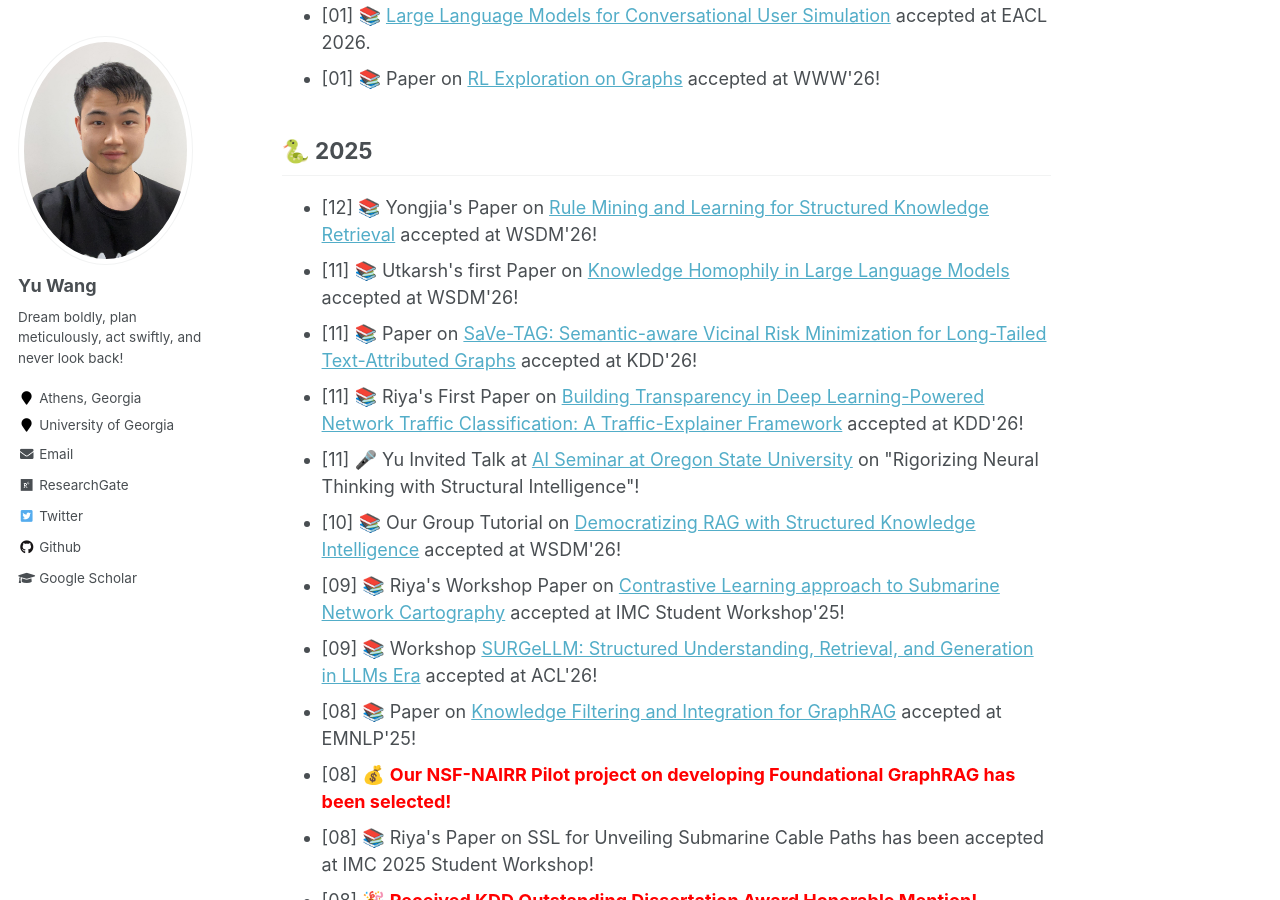
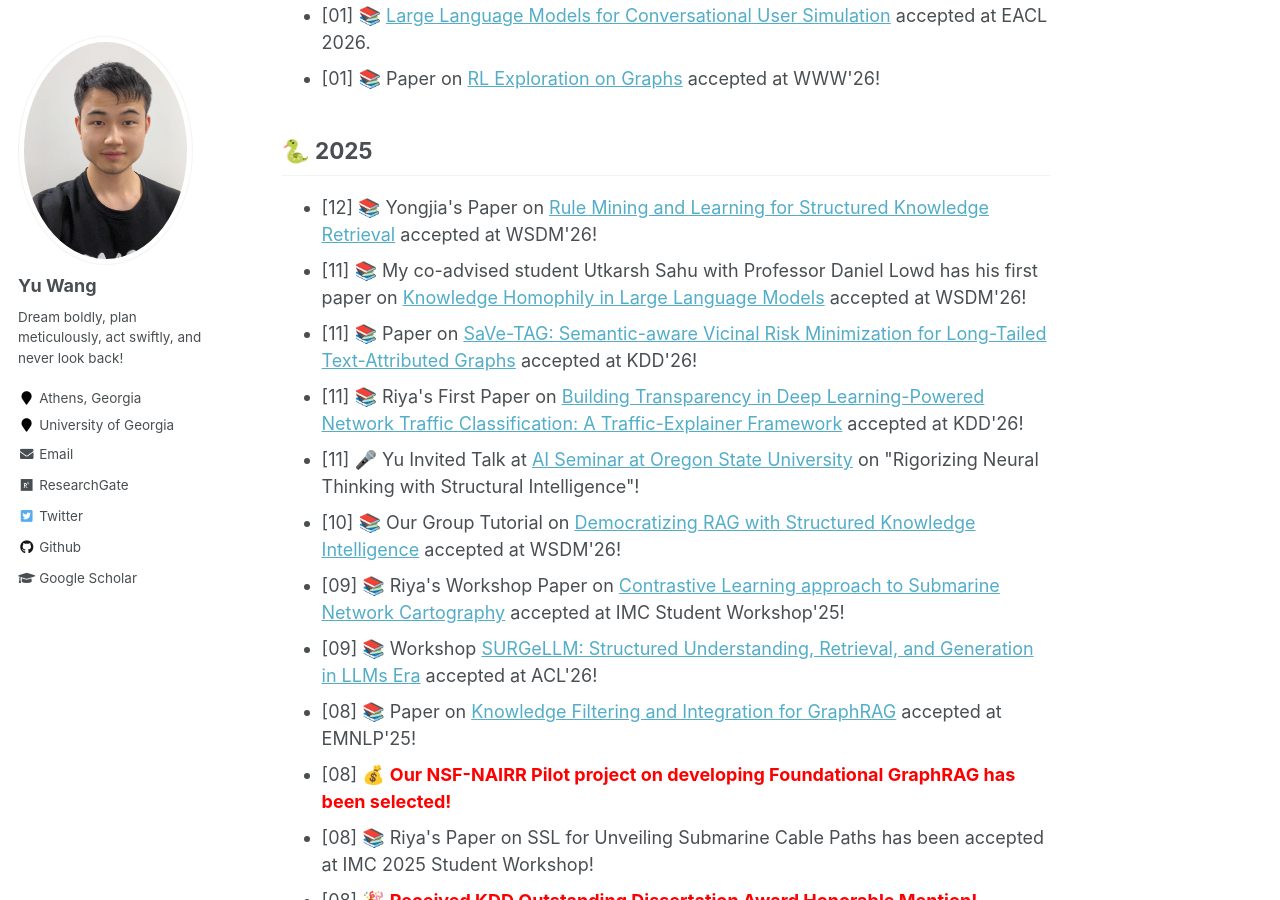
Before and after one commit to yuwang0103/yuwang0103.github.io, a Jekyll site: the page built from _pages/about.md, in a window 1280 px wide and 900 px high, scrolled down 2226 px. Built offline with Jekyll 4.4.1, drawn with Linux system fonts in a browser that asks for light colours.

Commit message:
Update Utkarsh co-advising note

```diff
--- a/_pages/about.md
+++ b/_pages/about.md
@@ -61,7 +61,7 @@ News
 -----
 <ul>
 <li>[12] 📚 Yongjia's Paper on  <a href=''>Rule Mining and Learning for Structured Knowledge Retrieval</a> accepted at WSDM'26!</li>
-<li>[11] 📚 Utkarsh's first Paper on  <a href='https://arxiv.org/abs/2509.23773'>Knowledge Homophily in Large Language Models</a> accepted at WSDM'26!</li>
+<li>[11] 📚 My co-advised student Utkarsh Sahu with Professor Daniel Lowd has his first paper on <a href='https://arxiv.org/abs/2509.23773'>Knowledge Homophily in Large Language Models</a> accepted at WSDM'26!</li>
 <li>[11] 📚 Paper on  <a href=''>SaVe-TAG: Semantic-aware Vicinal Risk Minimization for Long-Tailed Text-Attributed Graphs</a> accepted at KDD'26!</li>
 <li>[11] 📚 Riya's First Paper on  <a href='https://arxiv.org/abs/2509.18007'>Building Transparency in Deep Learning-Powered Network Traffic Classification: A Traffic-Explainer Framework</a> accepted at KDD'26!</li>
 <li>[11] 🎤 Yu Invited Talk at <a href='https://media.oregonstate.edu/media/t/1_qor5vsmj/232665543'>AI Seminar at Oregon State University</a> on "Rigorizing Neural Thinking with Structural Intelligence"!</li>
```
